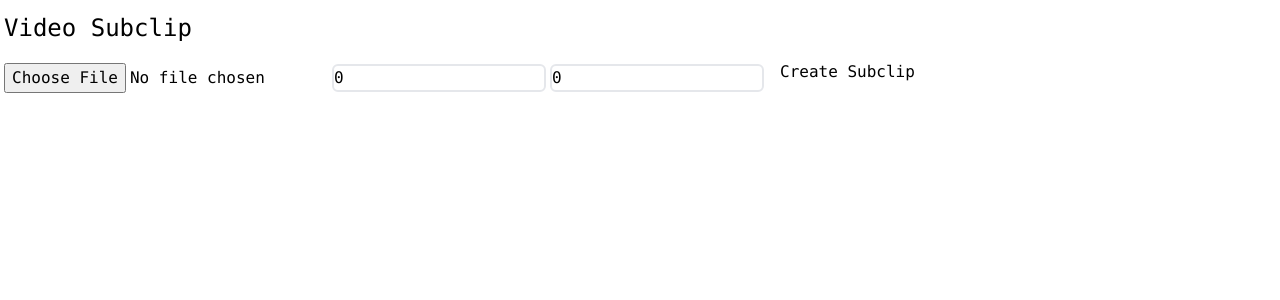
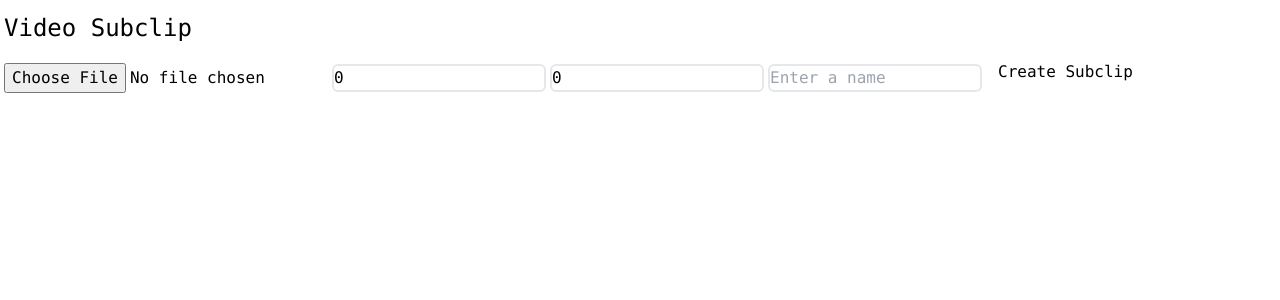
Before and after one commit to lukenadackapadam/Video-Clip-Frontend, a React (Vite) app: page / in a window 1280 px wide. Shown: the top 300 px of the page. Built offline with nearby package versions, Linux system fonts and the light colour scheme.

Commit message:
Add custom fileName field

```diff
--- a/src/Subclip.jsx
+++ b/src/Subclip.jsx
@@ -5,6 +5,7 @@ export function Subclip() {
   const [videoFile, setvideoFile] = useState(null);
   const [startTime, setStartTime] = useState(0);
   const [endTime, setEndTime] = useState(0);
+  const [fileName, setFileName] = useState("");
   const [loading, setLoading] = useState(false);
   const [showDoneMessage, setShowDoneMessage] = useState(false);
 
@@ -21,6 +22,7 @@ export function Subclip() {
     formData.append("video", videoFile);
     formData.append("start_time", startTime);
     formData.append("end_time", endTime);
+    formData.append("file_name", fileName);
 
     try {
       const response = await axios.post("http://localhost:5000/subclip", formData, {
@@ -60,6 +62,13 @@ export function Subclip() {
           value={endTime}
           onChange={(e) => setEndTime(e.target.value)}
         />
+        <input
+          className="rounded-md border-2 ml-1"
+          type="text"
+          placeholder="Enter a name"
+          value={fileName}
+          onChange={(e) => setFileName(e.target.value)}
+        />
         <button type="submit" className="animate-bounce ml-4" disabled={loading}>
           {loading ? "Loading..." : "Create Subclip"}
         </button>
```
